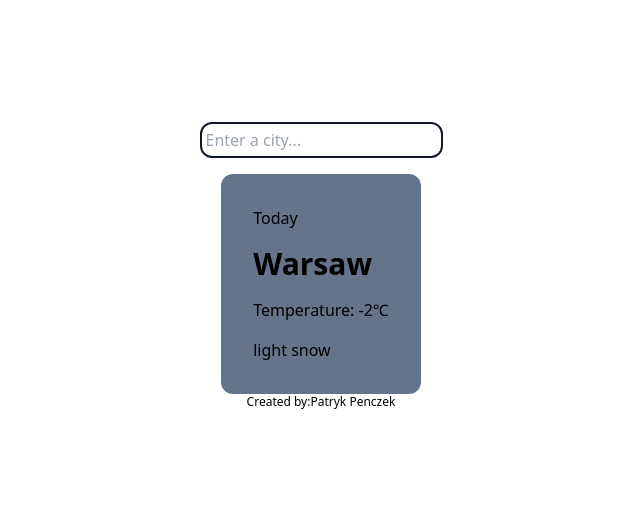
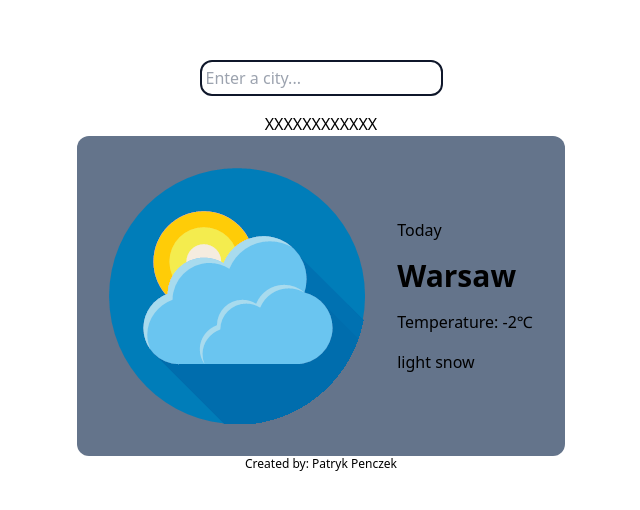
Before and after one commit to patryk-penczek/weather-app, a React (Vite) app: page / in a window 1280 px wide. Shown: the part 134-644 px from the top of the page, without its empty margins (319-959 px from the left). Built offline with nearby package versions, Linux system fonts and the light colour scheme; no server answers.

Commit message:
prepared styling and api fetch

```diff
--- a/src/App.jsx
+++ b/src/App.jsx
@@ -2,11 +2,30 @@ import Footer from "./components/Footer"
 import Container from "./components/Container"
 import SearchBar from "./components/SearchBar"
 import "./styles/index.css"
+import { useEffect, useState } from "react"
+
+const WEATHER_API = "http://api.weatherapi.com/v1/current.json?key=8afc0e8503da447387c193327232201&q=Warsaw"
 
 function App() {
+  const [city, setCity] = useState("Warsaw");
+
+  useEffect(() => {
+    fetch(`http://api.weatherapi.com/v1/current.json?key=8afc0e8503da447387c193327232201&q=${city}`)
+    .then((response) => {
+      if(response.status === 200){
+        response.json();
+      } else {
+        throw new Error("Something went wrong");
+      }
+    })
+    .then((data) => {
+      console.log(data);
+    })
+  }, [city]);
   return (
     <div className="h-screen flex flex-col justify-center items-center">
       <SearchBar />
+      <button onClick={() => setCity("Katowice")}>XXXXXXXXXXXX</button>
       <Container />
       <Footer />
     </div>
--- a/src/components/Container.jsx
+++ b/src/components/Container.jsx
@@ -3,7 +3,7 @@ import Content from "./Content"
 
 const Container = () => {
     return (
-        <div className="flex bg-slate-500 p-8 rounded-xl">
+        <div className="flex items-center bg-slate-500 p-8 rounded-xl gap-x-8">
             <WeatherImage />
             <Content />
         </div>
--- a/src/components/Footer.jsx
+++ b/src/components/Footer.jsx
@@ -1,6 +1,6 @@
 const Footer = () => {
     return (
-        <footer className="text-xs">Created by:
+        <footer className="text-xs">Created by:{" "}
             <a target="_blank" href="https://github.com/Desparek">Patryk Penczek</a>
         </footer>
     )
--- a/src/components/WeatherImage.jsx
+++ b/src/components/WeatherImage.jsx
@@ -1,7 +1,6 @@
 const WeatherImage = () => {
     return (
-        <>
-        </>
+        <img width="256" height="256" src="../src/assets/sun.webp" alt="WeatherImage" />
     )
 }
 
```
